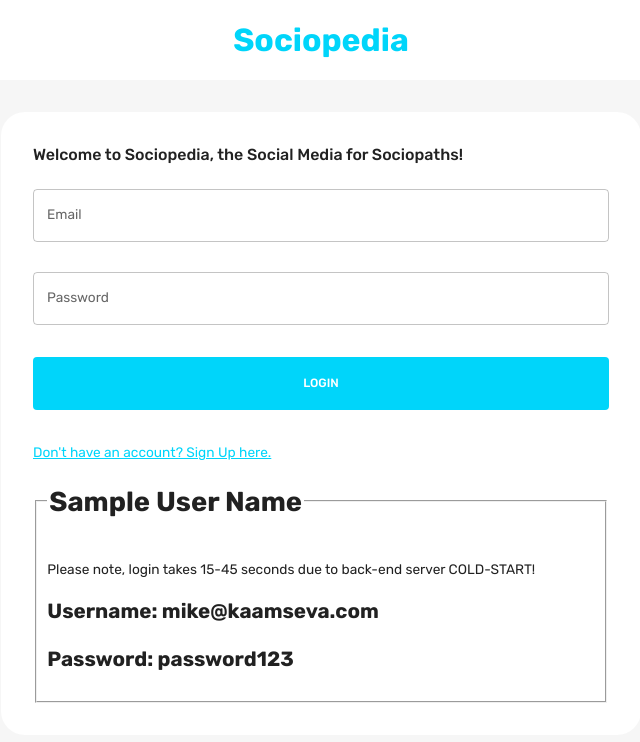
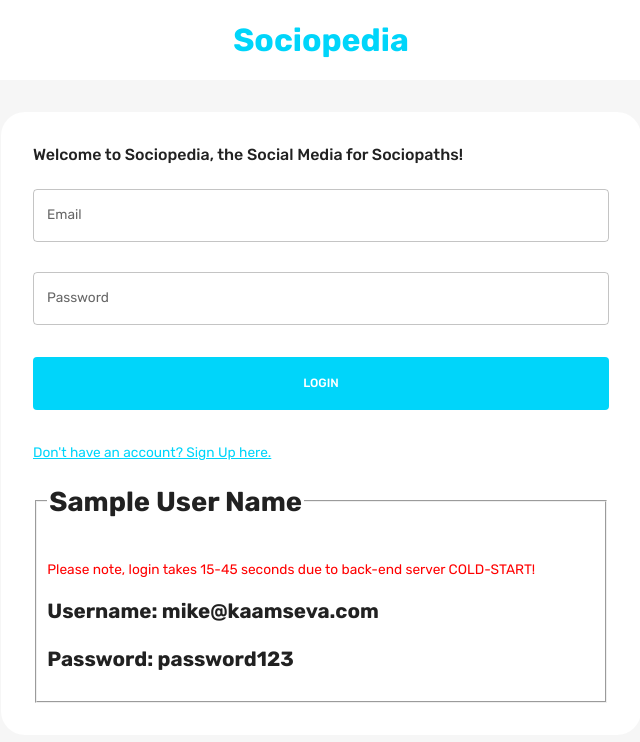
Before and after one commit to mike-rambil/Sociopedia, a React (Create React App) app in the folder client/: page / in a window 1280 px wide. Shown: the top 742 px of the page, without its empty margins (319-959 px from the left). Built offline with nearby package versions, Linux system fonts and the light colour scheme.

Commit message:
Added Color Red

```diff
--- a/client/src/scenes/loginPage/index.jsx
+++ b/client/src/scenes/loginPage/index.jsx
@@ -32,7 +32,7 @@ const LoginPage = () => {
           <legend>
             <h1>Sample User Name</h1>{' '}
           </legend>
-          <p>
+          <p style={{ color: 'red' }}>
             Please note, login takes 15-45 seconds due to back-end server
             COLD-START!{' '}
           </p>
```
